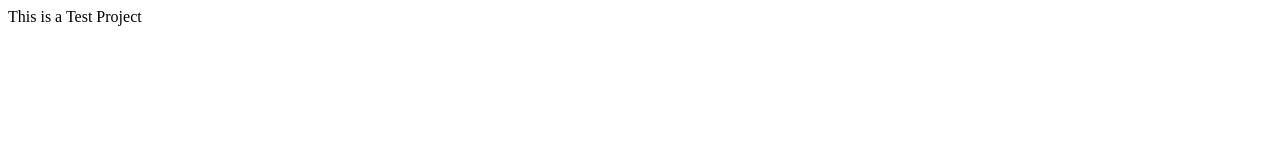
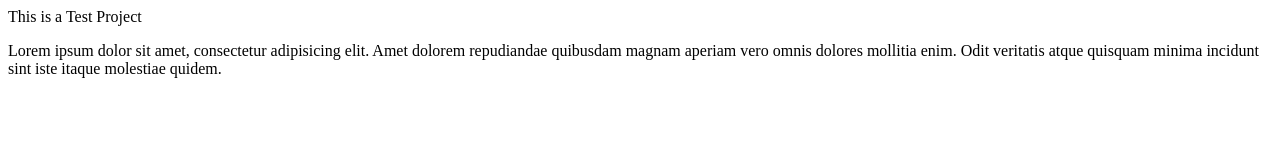
Before and after one commit to shuvakarmakar/test-group-project, a plain HTML site: page index.html in a window 1280 px wide. Drawn offline with Linux system fonts and the light colour scheme.

Commit message:
dev 3 created

```diff
--- a/index.html
+++ b/index.html
@@ -7,5 +7,7 @@
 </head>
 <body>
     This is a Test Project
+    <p>Lorem ipsum dolor sit amet, consectetur adipisicing elit. Amet dolorem repudiandae quibusdam magnam aperiam vero omnis dolores mollitia enim. Odit veritatis atque quisquam minima incidunt sint iste itaque molestiae quidem.</p>
+
 </body>
 </html>
```
